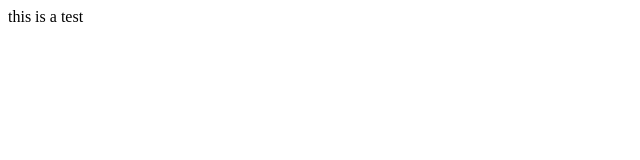
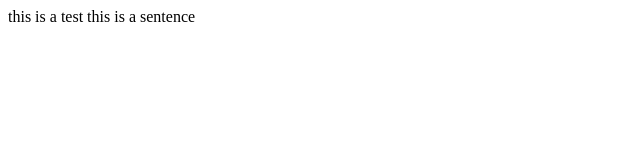
Before and after one commit to Sophiaehampton/practice2, a plain HTML site: page index.html in a window 1280 px wide. Shown: the whole page, without its empty margins (0-640 px from the left). Drawn offline with Linux system fonts and the light colour scheme.

Commit message:
Update index.html

```diff
--- a/index.html
+++ b/index.html
@@ -1 +1,2 @@
 this is a test
+<html>this is a sentence</html>
```
